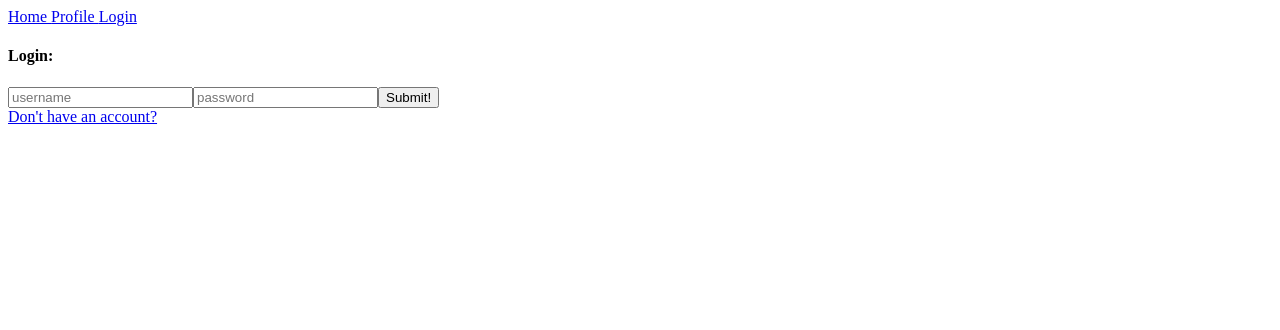
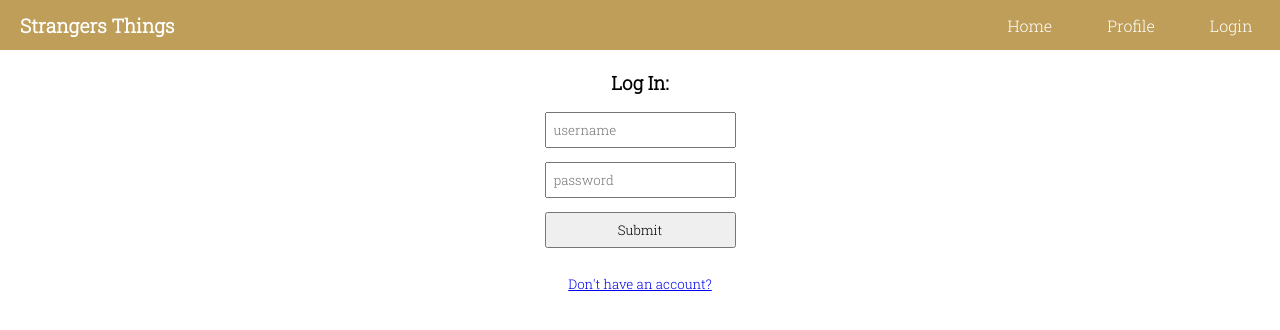
Before and after one commit to 1hazardousboi/strangers-things, a React (Create React App) app: page /LogIn in a window 1280 px wide. Shown: the top 330 px of the page. Built offline with nearby package versions, Linux system fonts and the light colour scheme.

Commit message:
added basic css

```diff
--- a/public/index.html
+++ b/public/index.html
@@ -2,12 +2,19 @@
 <html lang="en">
   <head>
     <meta charset="utf-8" />
+    <link rel="preconnect" href="https://fonts.googleapis.com" />
+    <link rel="preconnect" href="https://fonts.gstatic.com" crossorigin />
+    <link
+      href="https://fonts.googleapis.com/css2?family=Roboto+Slab:wght@300&display=swap"
+      rel="stylesheet"
+    />
     <link rel="icon" href="%PUBLIC_URL%/favicon.ico" />
     <meta name="viewport" content="width=device-width, initial-scale=1" />
     <meta name="theme-color" content="#000000" />
     <meta name="description" content="" />
     <link rel="apple-touch-icon" href="%PUBLIC_URL%/logo192.png" />
     <link rel="manifest" href="%PUBLIC_URL%/manifest.json" />
+    <link rel="stylesheet" href="style.css" />
     <title></title>
   </head>
   <body>
--- /dev/null
+++ b/public/style.css
@@ -0,0 +1,93 @@
+* {
+  font-family: "Roboto Slab", serif;
+  margin: 0;
+  padding: 0;
+  box-sizing: border-box;
+}
+
+header {
+  margin: 0px;
+  padding: 0px;
+  display: flex;
+  background-color: rgb(190, 158, 88);
+  justify-content: space-between;
+}
+
+nav {
+  width: 300px;
+  height: 50px;
+  display: flex;
+  justify-content: space-around;
+  align-items: center;
+}
+
+nav * {
+  color: white;
+  text-decoration: none;
+}
+
+#mainIcon {
+  font-size: larger;
+  font-weight: bold;
+  display: flex;
+  align-items: center;
+  padding-left: 20px;
+  color: white;
+}
+
+.login {
+  margin: 20px;
+  display: flex;
+  flex-direction: column;
+  align-items: center;
+}
+
+.formStyle {
+  padding: 10px;
+  display: flex;
+  flex-direction: column;
+}
+
+.formStyle * {
+  margin: 7px;
+  padding: 7px;
+}
+
+.formStyle :hover {
+  box-shadow: 3px 3px 3px rgb(233, 221, 195);
+}
+
+.loginHelper {
+  padding-top: 10px;
+  font-size: smaller;
+}
+
+.submit:hover {
+  background-color: rgb(233, 221, 195);
+}
+
+.postCard {
+  display: flex;
+  flex-direction: column;
+  margin: 10px;
+  padding: 10px;
+  border: 2px solid rgb(190, 158, 88);
+}
+
+ul {
+  list-style: none;
+}
+
+.cardTitle {
+  font-size: large;
+  font-weight: bold;
+}
+
+.cardPrice {
+  font-style: italic;
+  font-weight: bold;
+}
+
+.messageButton {
+  padding-top: 10px;
+}
--- a/src/components/LogIn.jsx
+++ b/src/components/LogIn.jsx
@@ -10,9 +10,10 @@ export default function Login({ setToken, setCurrentUser }) {
   let navigate = useNavigate();
 
   return (
-    <div>
-      <h4>Login:</h4>
+    <div class="login">
+      <h3>Log In:</h3>
       <form
+        class="formStyle"
         onSubmit={async (e) => {
           e.preventDefault();
           const result = await loginUser(username, password);
@@ -33,9 +34,13 @@ export default function Login({ setToken, setCurrentUser }) {
           type="password"
           onChange={(e) => setPassword(e.target.value)}
         />
-        <button type="submit">Submit!</button>
+        <button class="submit" type="submit">
+          Submit
+        </button>
       </form>
-      <Link to="/Register">Don't have an account?</Link>
+      <Link class="loginHelper" to="/Register">
+        Don't have an account?
+      </Link>
     </div>
   );
 }
--- a/src/components/NavBar.jsx
+++ b/src/components/NavBar.jsx
@@ -3,10 +3,13 @@ import { Link } from "react-router-dom";
 
 export default function NavBar() {
   return (
-    <nav>
-      <Link to="/">Home </Link>
-      <Link to="/Profile">Profile </Link>
-      <Link to="/Login">Login </Link>
-    </nav>
+    <header>
+      <div id="mainIcon">Strangers Things</div>
+      <nav>
+        <Link to="/">Home </Link>
+        <Link to="/Profile">Profile </Link>
+        <Link to="/Login">Login </Link>
+      </nav>
+    </header>
   );
 }
--- a/src/components/Profile.jsx
+++ b/src/components/Profile.jsx
@@ -5,6 +5,7 @@ export default function Profile({ token, currentUser }) {
   console.log(currentUser);
   return (
     <div>
+      <h3>Profile</h3>
       <h4>User: {currentUser}</h4>
       <h4>Token: {token}</h4>
     </div>
--- a/src/components/Register.jsx
+++ b/src/components/Register.jsx
@@ -1,15 +1,16 @@
 import React, { useState } from "react";
 import { createUser } from "../api/users";
-import { useNavigate } from "react-router-dom";
+import { useNavigate, Link } from "react-router-dom";
 
 export default function Register({ setToken, setCurrentUser }) {
   const [username, setUsername] = useState("");
   const [password, setPassword] = useState("");
   let navigate = useNavigate();
   return (
-    <div>
+    <div class="login">
       <h3>Register:</h3>
       <form
+        class="formStyle"
         onSubmit={async (e) => {
           e.preventDefault();
           const result = await createUser(username, password);
@@ -28,11 +29,14 @@ export default function Register({ setToken, setCurrentUser }) {
         <input
           value={password}
           type="password"
-          placeholder="username"
+          placeholder="password"
           onChange={(e) => setPassword(e.target.value)}
         />
         <button type="submit">Submit</button>
       </form>
+      <Link class="loginHelper" to="/LogIn">
+        Already have an account?
+      </Link>
     </div>
   );
 }
--- a/src/components/SinglePost.jsx
+++ b/src/components/SinglePost.jsx
@@ -4,18 +4,18 @@ export default function SinglePost({ post }) {
   // console.log("Current Post", post);
 
   return (
-    <div>
+    <div class="postCard">
       <ul>
-        <li>Title: {post.title}</li>
-        <li>Description: {post.description}</li>
+        <li class="cardTitle">{post.title}</li>
+        <li>{post.description}</li>
         <li>Location: {post.location}</li>
-        <li>Price: {post.price}</li>
-        <li>
-          Will Deliver? {post.willDeliver ? "Deliver!" : "Pick it up yourself!"}
-        </li>
-        <li>Messages: {post.messages}</li>
+        <li>{post.willDeliver ? "Free Delivery!" : "Pick it up yourself!"}</li>
         <li>Made by: {post.author.username}</li>
+        <li class="cardPrice">Price: {post.price}</li>
       </ul>
+      <div class="messageButton">
+        <button>Message This Seller!</button>
+      </div>
     </div>
   );
 }
```
